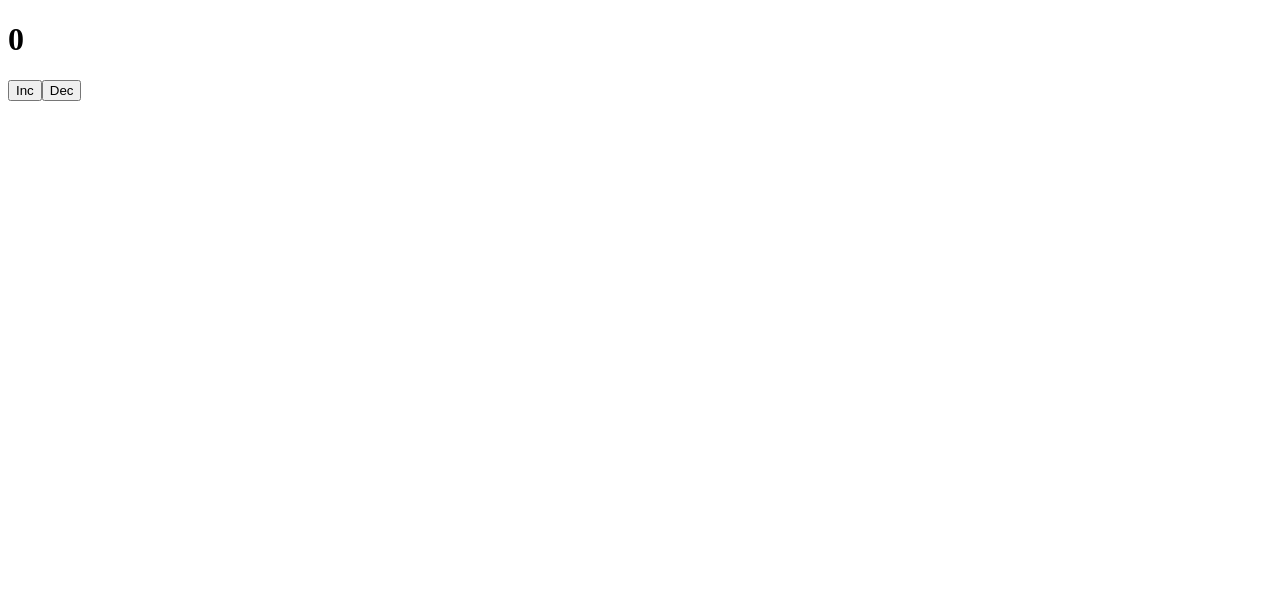
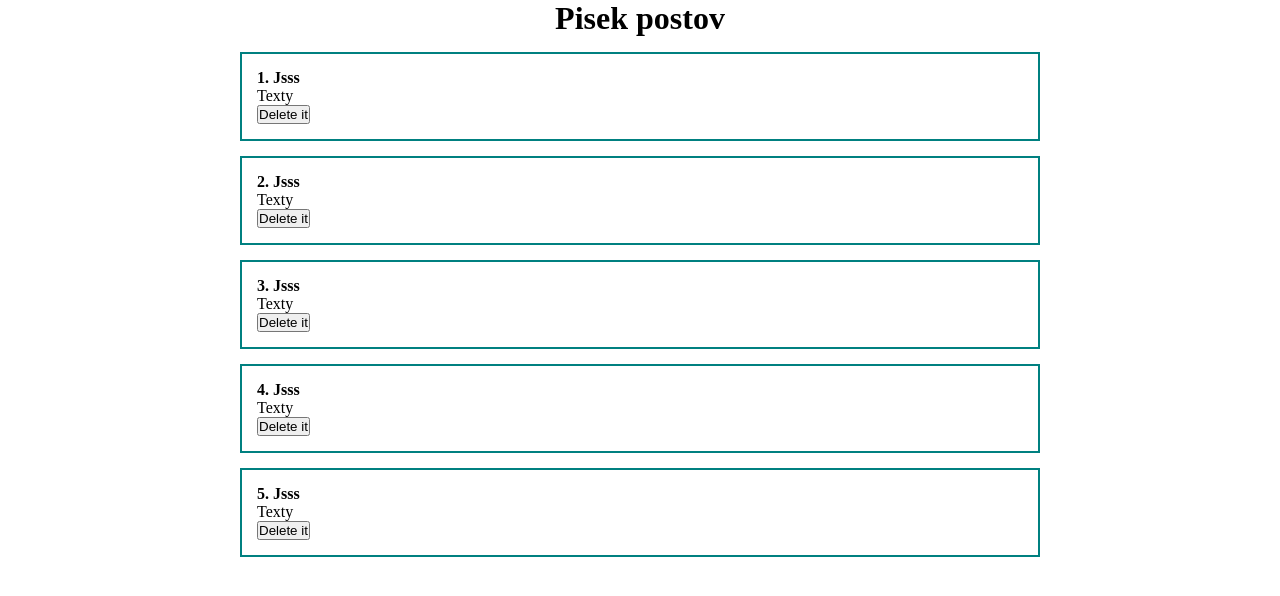
Before and after one commit to kirillsulim/react-js-course, a React (Create React App) app: page / in a window 1280 px wide. Shown: the top 596 px of the page. Built offline with nearby package versions, Linux system fonts and the light colour scheme.

Commit message:
Add posts and post list

```diff
--- a/src/App.js
+++ b/src/App.js
@@ -1,13 +1,24 @@
 import { useState } from "react";
 
-import Counter from "./components/Counter";
+import PostList from "./components/PostList";
+
+import "./styles/app.css";
 
 function App() {
+  const [posts, setPosts] = useState(
+    [
+      {id: 1, title: "Jsss", body: "Texty"},
+      {id: 2, title: "Jsss", body: "Texty"},
+      {id: 3, title: "Jsss", body: "Texty"},
+      {id: 4, title: "Jsss", body: "Texty"},
+      {id: 5, title: "Jsss", body: "Texty"},
+    ]
+  );
 
 
   return (
     <div className="App">
-      <Counter/>
+       <PostList posts={posts} title={"Pisek postov"}/>
     </div>
   );
 }
--- /dev/null
+++ b/src/components/Post.jsx
@@ -0,0 +1,19 @@
+import React from "react";
+
+const Post = (props) => {
+    return (
+        <div className="post">
+        <div className="post__content">
+          <p><strong>{props.post.id}. {props.post.title}</strong></p>
+          <div>
+            <p>{props.post.body}</p>
+          </div>
+          <div className="post__btns">
+            <button onClick={() => {}}>Delete it</button>
+          </div>
+        </div>
+      </div>
+    );
+}
+
+export default Post;
--- /dev/null
+++ b/src/components/PostList.jsx
@@ -0,0 +1,14 @@
+import React from "react";
+
+import Post from "./Post";
+
+const PostList = ({posts, title}) => {
+    return (
+        <div>
+            <h1 style={{textAlign: "center"}}>{title}</h1>
+            {posts.map(post => <Post post={post} key={post.id}/>)}
+        </div>
+    )
+}
+
+export default PostList;
--- /dev/null
+++ b/src/styles/app.css
@@ -0,0 +1,23 @@
+* {
+    margin: 0;
+    padding: 0;
+    box-sizing: border-box;
+}
+
+#root {
+    display: flex;
+    justify-content: center;
+}
+
+.App {
+    width: 800px;
+}
+
+.post {
+    display: flex;
+    padding: 15px;
+    border: 2px solid teal;
+    margin-top: 15px;
+    justify-content: space-between;
+    align-items: center;
+}
```
